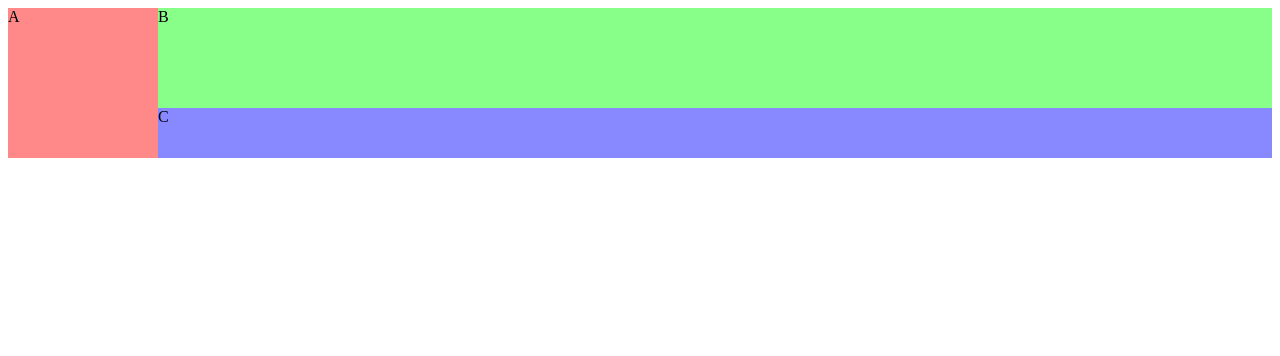
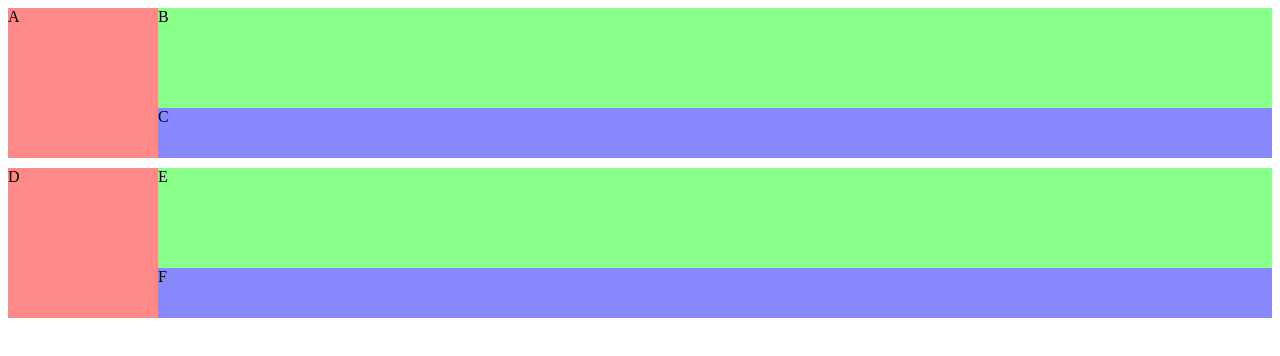
Before and after one commit to YuichiroIijima/learn-CSS, a website built with Parcel: page index.html in a window 1280 px wide. Built offline with nearby package versions, Linux system fonts and the light colour scheme.

Commit message:
another Pattern

```diff
--- a/index.html
+++ b/index.html
@@ -8,11 +8,15 @@
 </head>
 
 <body>
-	<div id="container" style="display:grid;">
+	<div id="containerA">
 		<div id="itemA">A</div>
 		<div id="itemB">B</div>
 		<div id="itemC">C</div>
 	</div>
+	<div id="containerB">
+		<div id="itemD">D</div>
+		<div id="itemE">E</div>
+		<div id="itemF">F</div>
 </body>
 
 </html>
--- a/src/css/styles.css
+++ b/src/css/styles.css
@@ -1,9 +1,11 @@
-#container {
+/* コンテナA */
+#containerA {
   display: grid;
   grid-template-rows: 100px 50px;
   grid-template-columns: 150px 1fr;
 }
 
+/* アイテムA */
 #itemA {
   grid-row: 1 / 3;
   grid-column: 1 / 2;
@@ -21,3 +23,31 @@
   grid-column: 2 / 3;
   background: #88f;
 }
+
+/* コンテナB*/
+#containerB {
+  margin: 10px 0;
+  display: grid;
+  grid-template-rows: 100px 50px;
+  grid-template-columns: 150px 1fr;
+
+  grid-template-areas:
+    "areaD areaE"
+    "areaD areaF";
+}
+
+/* アイテムB */
+#itemD {
+  grid-area: areaD;
+  background: #f88;
+}
+
+#itemE {
+  grid-area: areaE;
+  background: #8f8;
+}
+
+#itemF {
+  grid-area: areaF;
+  background: #88f;
+}
```
